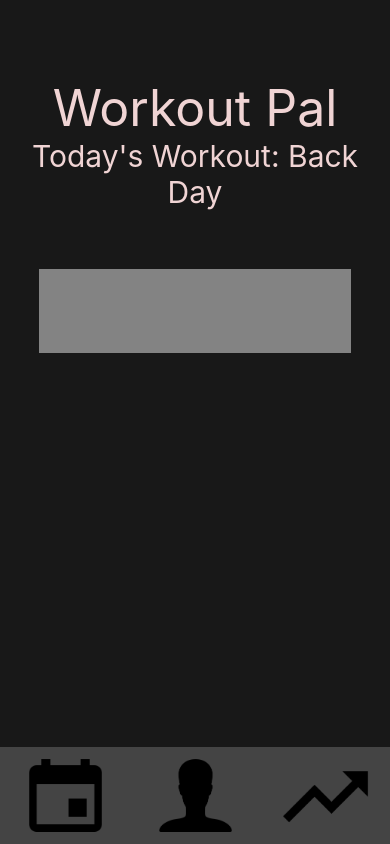
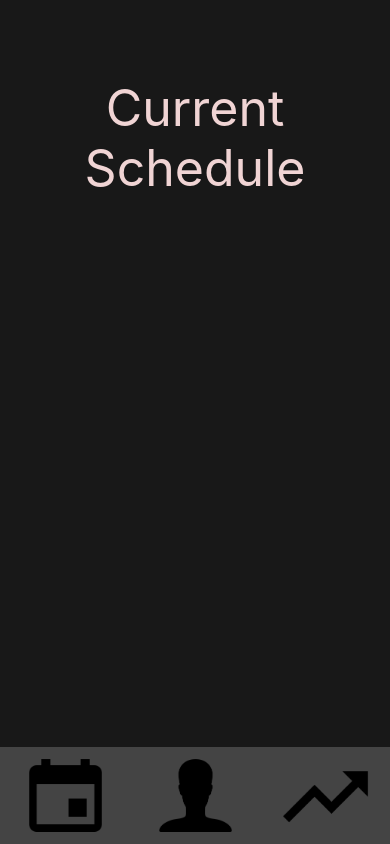
Before and after one commit to SeanPrendi/fitnessTracker, a React Native app: screen / in a window 390 px wide. Both pictures are taken after a click on the element 65 px from the left and 795 px from the top of the page. Built offline with nearby package versions, Linux system fonts and the light colour scheme.

Commit message:
Page switching implemented.

```diff
--- a/App.js
+++ b/App.js
@@ -1,55 +1,21 @@
-import React from 'react';
-import MainPage from './pages/MainPage'
+import React, { useState } from "react";
+import MainPage from "./pages/MainPage";
+import CalendarPage from "./pages/CalendarPage";
+import SettingsPage from "./pages/SettingsPage";
+import StatsPage from "./pages/StatsPage";
 
 export default function App() {
-  let page = "main"
-  switch(page) {
-    case "main":
-      return <MainPage />;
-    default:
-      return <MainPage />;
+  const [page, setPage] = useState("main");
+  if (page === "main") {
+    return <MainPage setPage={setPage} />;
+  } else if (page === "calendar") {
+    return <CalendarPage setPage={setPage} />;
+  } else if (page === "settings") {
+    return <SettingsPage setPage={setPage} />;
+  } else if (page === "stats") {
+    return <StatsPage setPage={setPage} />;
+  } else {
+    console.log(page);
+    return <MainPage setPage={setPage} />;
   }
 }
-
-// import React from 'react';
-// import { StyleSheet, Text, View } from 'react-native';
-
-// export default function App() {
-//   return (
-//     <View style={styles.container}>
-//       <Text style={styles.header}>Workout Pal</Text>
-//       <Text style={styles.todaysWorkout}>Today's Workout: Back Day</Text>
-//       <View style={styles.rectangle} />
-//     </View>
-//   );
-// }
-
-// const styles = StyleSheet.create({
-//   container: {
-//     display: 'flex',
-//     flexDirection: 'column',
-//     flex: 1,
-//     backgroundColor: '#181818',
-//     alignItems: 'center',
-//     justifyContent: 'flex-start',
-//   },
-//   header: {
-//     color: '#f0d4d4',
-//     paddingTop: '20%',
-//     paddingHorizontal: '5%',
-//     fontSize: 50,
-//     textAlign: "center",
-//   },
-//   todaysWorkout: {
-//     color: '#f0d4d4',
-//     paddingHorizontal: '5%',
-//     fontSize: 30,
-//     paddingBottom: '15%',
-//     textAlign: "center",
-//   },
-//   rectangle: {
-//     backgroundColor: '#838383',
-//     width: '80%',
-//     height: '10%',
-//   }
-// });
--- a/components/BottomBar.js
+++ b/components/BottomBar.js
@@ -8,37 +8,37 @@ import {
 } from "react-native";
 import chart from "../assets/Chart.png";
 import person from "../assets/Person.png";
-import calendar from "../assets/Calendar.png"
+import calendar from "../assets/Calendar.png";
 
-const Button = (props) => {
+const Button = props => {
   return (
     <View style={styles.ButtonContainer}>
       <TouchableHighlight
         underlayColor="#666666"
         style={styles.BottomButton}
-			onPress={() => console.log("foo")}
+        onPress={() => props.setPage()}
       >
         <Image source={props.img} style={styles.ButtonImg} />
       </TouchableHighlight>
     </View>
-	)
-}
+  );
+};
 
-export default function App() {
+export default function BottomBar(props) {
   return (
     <View style={styles.BottomBarContainer}>
-			<Button img={calendar} ></Button>
-			<Button img={person} ></Button>
-			<Button img={chart} ></Button>
+      <Button img={calendar} setPage={() => props.setPage("calendar")} />
+      <Button img={person } setPage={() => props.setPage("settings")} />
+      <Button img={chart} setPage={() => props.setPage("stats")} />
     </View>
   );
 }
 
 const styles = StyleSheet.create({
   BottomBarContainer: {
-		display: 'flex',
-		flexDirection: 'row',
-		position: 'absolute',
+    display: "flex",
+    flexDirection: "row",
+    position: "absolute",
     bottom: 0
   },
   BottomButton: {
@@ -49,8 +49,8 @@ const styles = StyleSheet.create({
   ButtonImg: {
     resizeMode: "cover",
     flex: 1,
-		alignSelf: 'center',
-    width: '70%',
+    alignSelf: "center",
+    width: "70%",
     height: undefined
   }
 });
--- /dev/null
+++ b/pages/CalendarPage.js
@@ -0,0 +1,30 @@
+import React from "react";
+import { StyleSheet, Text, View } from "react-native";
+import BottomBar from "../components/BottomBar";
+
+export default function CalendarPage(props) {
+  return (
+    <View style={styles.container}>
+      <Text style={styles.header}>Current Schedule</Text>
+      <BottomBar setPage={props.setPage} />
+    </View>
+  );
+}
+
+const styles = StyleSheet.create({
+  container: {
+    display: "flex",
+    flexDirection: "column",
+    flex: 1,
+    backgroundColor: "#181818",
+    alignItems: "center",
+    justifyContent: "flex-start"
+  },
+  header: {
+    color: "#f0d4d4",
+    paddingTop: "20%",
+    paddingHorizontal: "5%",
+    fontSize: 50,
+    textAlign: "center"
+  }
+});
--- a/pages/MainPage.js
+++ b/pages/MainPage.js
@@ -2,13 +2,13 @@ import React from 'react';
 import { StyleSheet, Text, View } from 'react-native';
 import BottomBar from '../components/BottomBar'
 
-export default function App() {
+export default function MainPage(props) {
   return (
     <View style={styles.container}>
       <Text style={styles.header}>Workout Pal</Text>
       <Text style={styles.todaysWorkout}>Today's Workout: Back Day</Text>
       <View style={styles.rectangle} />
-      <BottomBar />
+      <BottomBar setPage={props.setPage} />
     </View>
   );
 }
--- /dev/null
+++ b/pages/SettingsPage.js
@@ -0,0 +1,30 @@
+import React from "react";
+import { StyleSheet, Text, View } from "react-native";
+import BottomBar from "../components/BottomBar";
+
+export default function SettingsPage(props) {
+  return (
+    <View style={styles.container}>
+      <Text style={styles.header}>User Settings</Text>
+      <BottomBar setPage={props.setPage} />
+    </View>
+  );
+}
+
+const styles = StyleSheet.create({
+  container: {
+    display: "flex",
+    flexDirection: "column",
+    flex: 1,
+    backgroundColor: "#181818",
+    alignItems: "center",
+    justifyContent: "flex-start"
+  },
+  header: {
+    color: "#f0d4d4",
+    paddingTop: "20%",
+    paddingHorizontal: "5%",
+    fontSize: 50,
+    textAlign: "center"
+  }
+});
--- /dev/null
+++ b/pages/StatsPage.js
@@ -0,0 +1,30 @@
+import React from "react";
+import { StyleSheet, Text, View } from "react-native";
+import BottomBar from "../components/BottomBar";
+
+export default function StatsPage(props) {
+  return (
+    <View style={styles.container}>
+      <Text style={styles.header}>Workout Stats</Text>
+      <BottomBar setPage={props.setPage} />
+    </View>
+  );
+}
+
+const styles = StyleSheet.create({
+  container: {
+    display: "flex",
+    flexDirection: "column",
+    flex: 1,
+    backgroundColor: "#181818",
+    alignItems: "center",
+    justifyContent: "flex-start"
+  },
+  header: {
+    color: "#f0d4d4",
+    paddingTop: "20%",
+    paddingHorizontal: "5%",
+    fontSize: 50,
+    textAlign: "center"
+  }
+});
```
Lines whose indentation alone changed are shown as unchanged.
